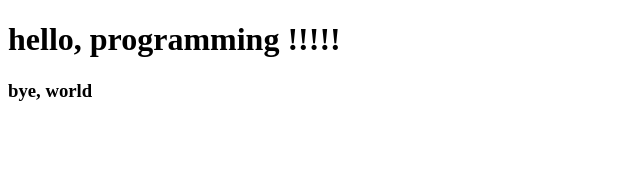
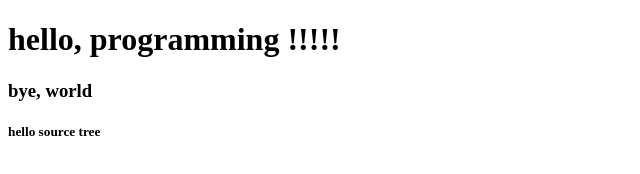
Before and after one commit to namjaehwang/lesson_basic, a plain HTML site: page week1/day1/index.html in a window 1280 px wide. Shown: the full height of the page, 0-640 px from the left. Drawn offline with Linux system fonts and the light colour scheme.

Commit message:
hello source tree

```diff
--- a/week1/day1/index.html
+++ b/week1/day1/index.html
@@ -9,5 +9,6 @@
 <body>
     <h1>hello, programming !!!!!</h1>
     <h3>bye, world</h3>
+    <h5>hello source tree</h5>
 </body>
 </html>
```
Also changed, not shown: 1 other file.
